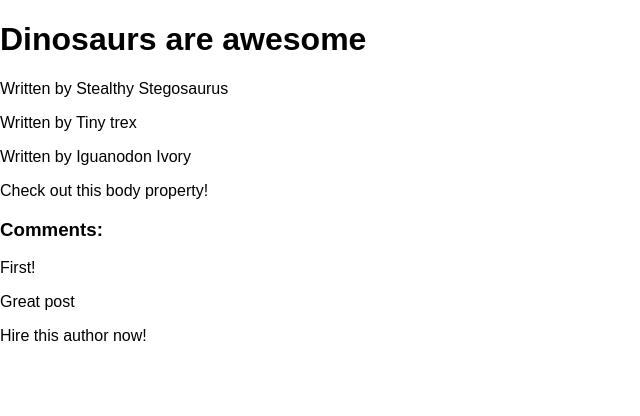
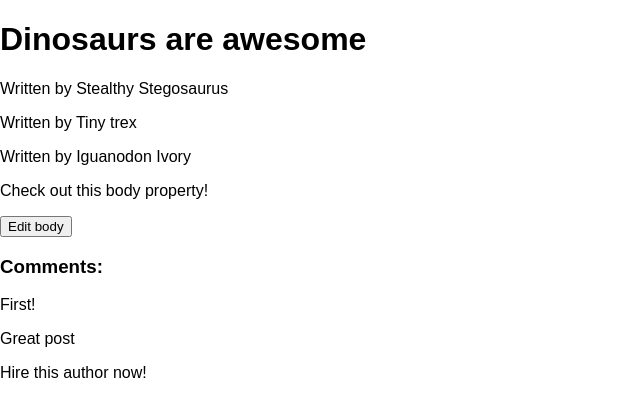
Before and after one commit to alexandraalday/react-practice, a React (Create React App) app in the folder blog/: page / in a window 1280 px wide. Shown: the top 416 px of the page, without its empty margins (0-640 px from the left). Built offline with nearby package versions, Linux system fonts and the light colour scheme.

Commit message:
set state and manipulate state

```diff
--- a/blog/src/App.js
+++ b/blog/src/App.js
@@ -5,6 +5,18 @@ import Comment from './Comment.js';
 import Author from './Author.js';
 
 class Post extends Component {
+  constructor (props) {
+    super()
+    this.state = {
+      body: props.body
+    }
+  }
+  changeBody(e) {
+    let bodyInput = prompt("What did you want to say?")
+    this.setState({
+      body: bodyInput
+    })
+  }
   render() {
     let allAuthors = this.props.authors.map( (author, index) => (
       <Author author={author} key={index} /> ))
@@ -18,7 +30,8 @@ class Post extends Component {
         <h1>{this.props.title}</h1>
         {allAuthors}
         <div>
-          <p>{this.props.body}</p>
+          <p>{this.state.body}</p>
+          <button onClick={(e) => this.changeBody(e)}>Edit body</button>
         </div>
         <h3>Comments:</h3>
         {allComments}
```
